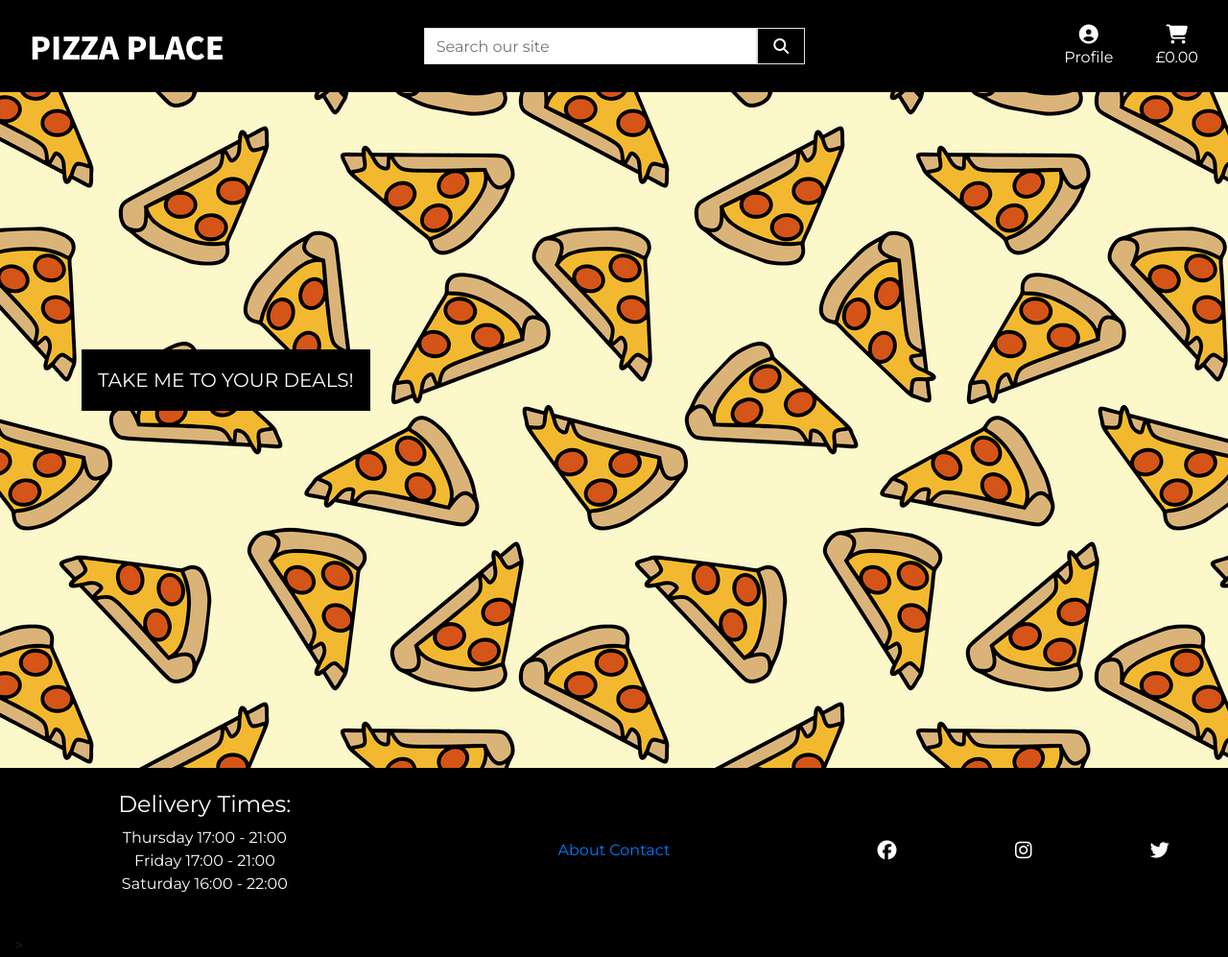
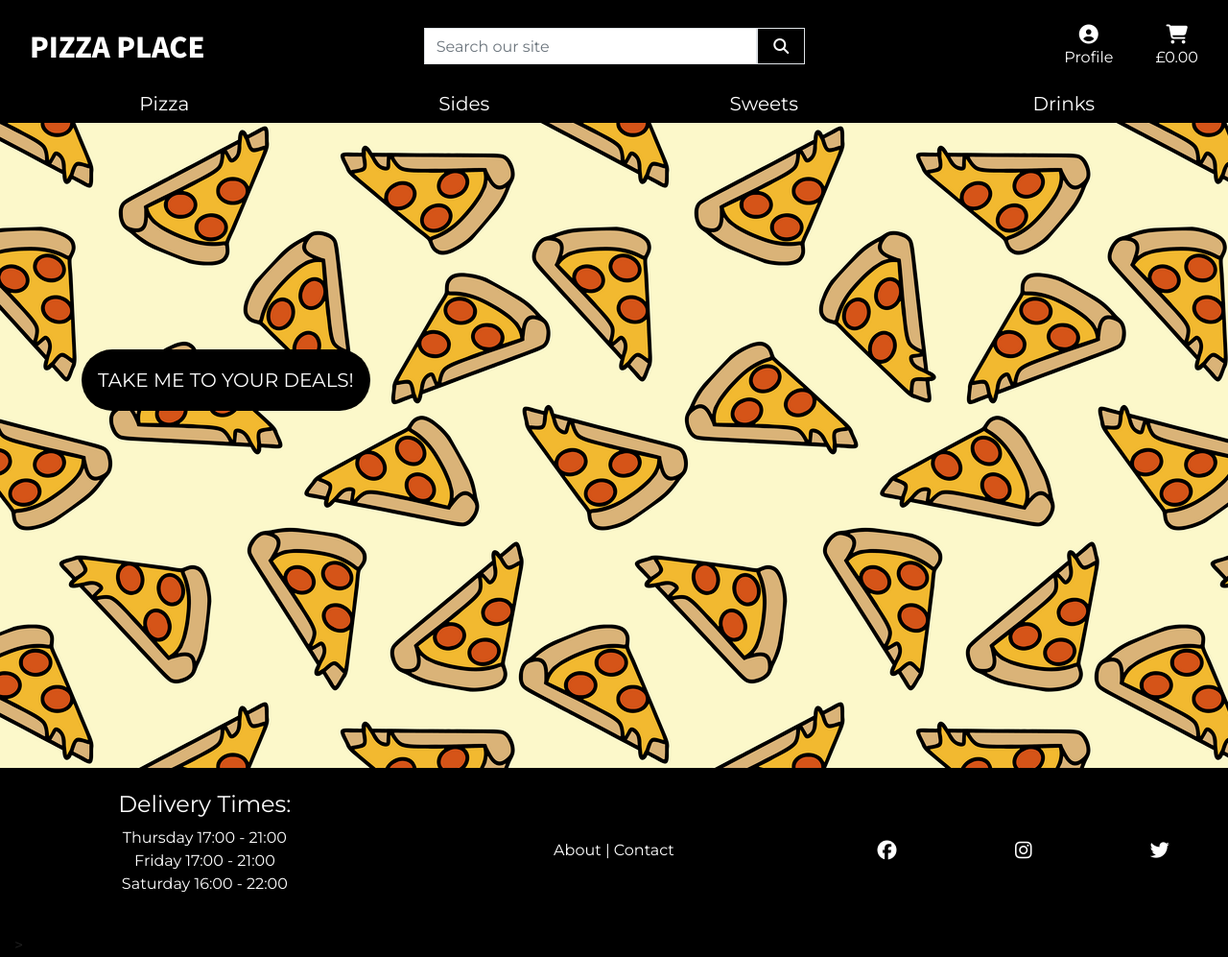
Before and after one commit to markj0hnst0n/pizza-delivery-place, a Django app: page / in a window 1280 px wide. Shown: the whole page at 96% size. Run offline with Django 3.2, Linux system fonts and the light colour scheme; the visitor is signed in with stand-in values (Sample User, id 1); some libraries are stand-ins or nearby versions.

Commit message:
menu-choice header added

```diff
--- a/home/templates/home/index.html
+++ b/home/templates/home/index.html
@@ -10,7 +10,7 @@
 <div class="container h-100">
     <div class="row h-100">
         <div class="col my-auto">
-            <h4><a href="" class="deals-button text-white nav-color btn btn-lg rounded-0 text-uppercase py-3">
+            <h4><a href="" class="deals-button text-white nav-color btn btn-lg rounded-pill text-uppercase py-3">
                 Take me to your deals!
             </a></h4>
         </div>
--- a/static/css/base.css
+++ b/static/css/base.css
@@ -25,6 +25,7 @@ body {
 .logo-font {
     font-family: 'Noto Sans JP', sans-serif;
     text-transform: uppercase;
+    font-size: 1.8rem;
 }
 
 .main-logo-link {
--- a/templates/base.html
+++ b/templates/base.html
@@ -33,7 +33,7 @@
     <title>The Pizza Place {% block extra_title %}{% endblock %}</title>
   </head>
   <body>
-    <header class="container-fluid fixed-top">
+    <header class="container-fluid fixed-top w-100 nav-color">
         {% include 'includes/main-nav.html' %}
         {% include 'includes/mobile-tablet-nav.html' %}
         {% include 'includes/menu-choice-header.html' %}
--- a/templates/includes/footer.html
+++ b/templates/includes/footer.html
@@ -8,8 +8,8 @@
         </ul>
     </div>
     <div class="col-12 col-md-4 py-3 my-auto text-center">
-        <a href="">About</a>
-        <a href="">Contact</a>
+        <a class="text-white" href="">About</a> |
+        <a class="text-white" href="">Contact</a>
     </div>
     <div class="col-12 col-md-4 py-3 my-auto text-center">
         <div class="row">
--- a/templates/includes/menu-choice-header.html
+++ b/templates/includes/menu-choice-header.html
@@ -0,0 +1,22 @@
+<div class="row w-100 mx-auto">
+    <div class="col-3 text-center">
+        <a class="btn-black text-white" href="">
+            <h5>Pizza</h5>
+        </a>
+    </div>
+    <div class="col-3 text-center">
+        <a class="btn-black text-white" href="">
+            <h5>Sides</h5>
+        </a>
+    </div>
+    <div class="col-3 text-center">
+        <a class="btn-black text-white" href="">
+            <h5>Sweets</h5>
+        </a>
+    </div>
+    <div class="col-3 text-center">
+        <a class="btn-black text-white" href="">
+            <h5>Drinks</h5>
+        </a>
+    </div>
+</div>
--- a/templates/includes/mobile-tablet-nav.html
+++ b/templates/includes/mobile-tablet-nav.html
@@ -1,9 +1,7 @@
-<div class="row d-lg-none">
-    <nav class="navbar navbar-expand-lg navbar-dark nav-color w-100">
-        <div class="row w-100">
+<nav class="navbar navbar-expand-lg navbar-dark nav-color w-100 mx-auto justify-content-center row d-lg-none">
     <div class="col-4 my-auto">
-                <button class="navbar-toggler" type="button" data-toggle="collapse" data-target="#navbarTogglerDemo03" aria-controls="navbarTogglerDemo03" aria-expanded="false" aria-label="Toggle navigation">
-                <span class="navbar-toggler-icon"></span>
+        <button class="navbar-toggler" type="button" data-toggle="collapse" data-target="#navbarToggler" aria-controls="navbarToggler" aria-expanded="false" aria-label="Toggle navigation">
+        <span class="navbar-toggler-icon text-white"></span>
         </button>
     </div>
     <div class="col-4 my-auto">
@@ -12,7 +10,7 @@
         </a>
     </div>
     <div class="col-4 my-auto">
-                <a class="{% if grand_total %}text-info font-weight-bold{% else %}text-black{% endif %} nav-link btn-black" href="">
+        <a class="{% if grand_total %}text-info font-weight-bold{% else %}text-white{% endif %} nav-link btn-black" href="">
             <div class="text-center">
                 <div><i class="fas fa-shopping-cart fa-lg"></i></div>
                 <p class="my-0">
@@ -25,24 +23,40 @@
             </div>
         </a>
     </div>
-
-            <div class="collapse navbar-collapse" id="navbarTogglerDemo03">
-            <ul class="navbar-nav mr-auto mt-2 mt-lg-0">
-                <li class="nav-item active">
-                <a class="nav-link" href="#">Home <span class="sr-only">(current)</span></a>
-                </li>
-                <li class="nav-item">
-                <a class="nav-link" href="#">Link</a>
-                </li>
-                <li class="nav-item">
-                <a class="nav-link disabled" href="#" tabindex="-1" aria-disabled="true">Disabled</a>
+    <div class="collapse navbar-collapse" id="navbarToggler">
+        <ul class="list-inline list-unstyled my-0">
+            <li class="list-inline-item dropdown">
+                <a class="text-black nav-link btn-black" href="#" id="user-options" data-toggle="dropdown" aria-haspopup="true" aria-expanded="false">
+                    <div class="text-center">
+                        <div><i class="fas fa-user-circle fa-lg"></i></div>
+                        <p class="my-0">Profile</p>
+                    </div>
+                </a>
+                <div class="dropdown-menu border-0" aria-labelledby="user-options">
+                    {% if request.user.is_authenticated %}
+                        {% if request.user.is_superuser %}
+                            <a href="" class="dropdown-item">Product Management</a>
+                        {% endif %}
+                        <a href="" class="dropdown-item">My Profile</a>
+                        <a href="{% url 'account_logout' %}" class="dropdown-item">Logout</a>
+                    {% else %}
+                        <a href="{% url 'account_signup' %}" class="dropdown-item">Register</a>
+                        <a href="{% url 'account_login' %}" class="dropdown-item">Login</a>
+                    {% endif %}
+                </div>
             </li>
         </ul>
-            <form class="form-inline my-2 my-lg-0">
-                <input class="form-control mr-sm-2" type="search" placeholder="Search" aria-label="Search">
-                <button class="btn btn-outline-success my-2 my-sm-0" type="submit">Search</button>
+        <form method="GET" action="#">
+            <div class="input-group w-100">
+                <input class="form-control border border-black rounded-0" type="text" name="q" aria-label="search input box" placeholder="Search our site">
+                <div class="input-group-prepend">
+                    <button class="form-control btn btn-black border border-black rounded-0" aria-label="search button" type="submit">
+                        <span class="icon">
+                            <i class="fas fa-search"></i>
+                        </span>
+                    </button>
+                </div>
+            </div>
         </form>
     </div>
-        </div>
 </nav>
-</div>
```
Lines whose indentation alone changed are shown as unchanged.
